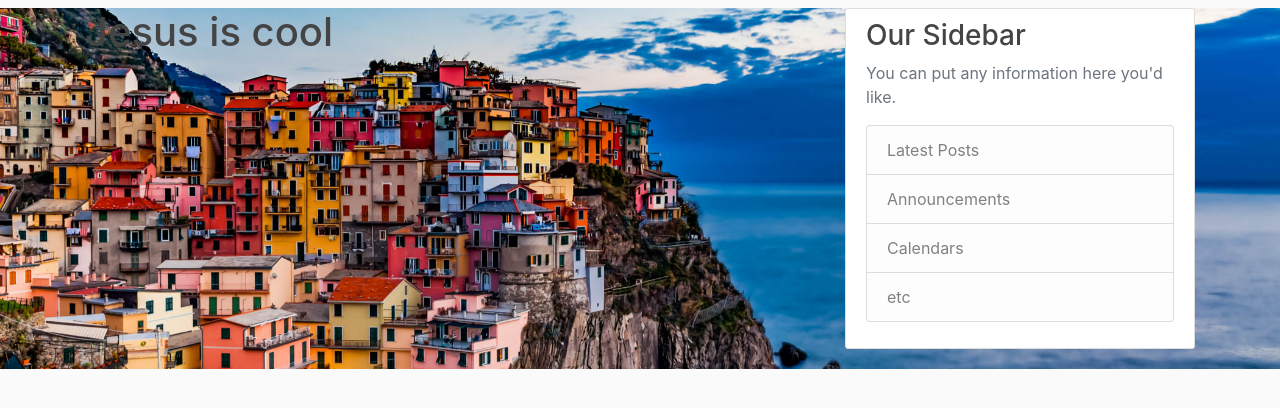
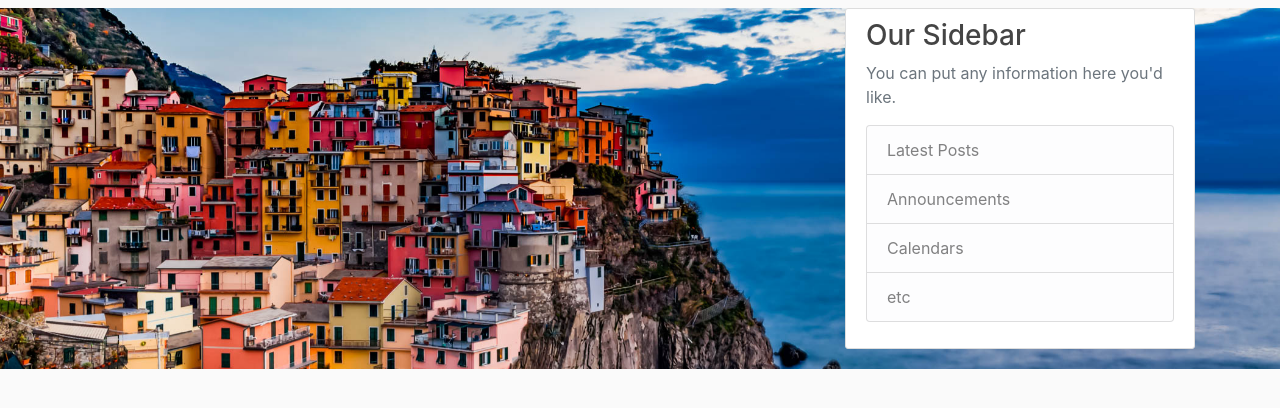
Before and after one commit to glezluis/cachetravel, a Django app: page / in a window 1280 px wide. Shown: the part 56-464 px from the top of the page. Run offline with Django 3.2, Linux system fonts and the light colour scheme; data that the repository does not hold is empty; some libraries are stand-ins or nearby versions.

Commit message:
fixed home.html

```diff
--- a/cachetravel/templates/specials/home.html
+++ b/cachetravel/templates/specials/home.html
@@ -1,6 +1,5 @@
 {% extends "specials/base.html" %}
 {% block content %}
-	<h1>Jesus is cool</h1>
 	{% for post in posts %}
 		<article class="media content-section">
           <div class="media-body">
```
